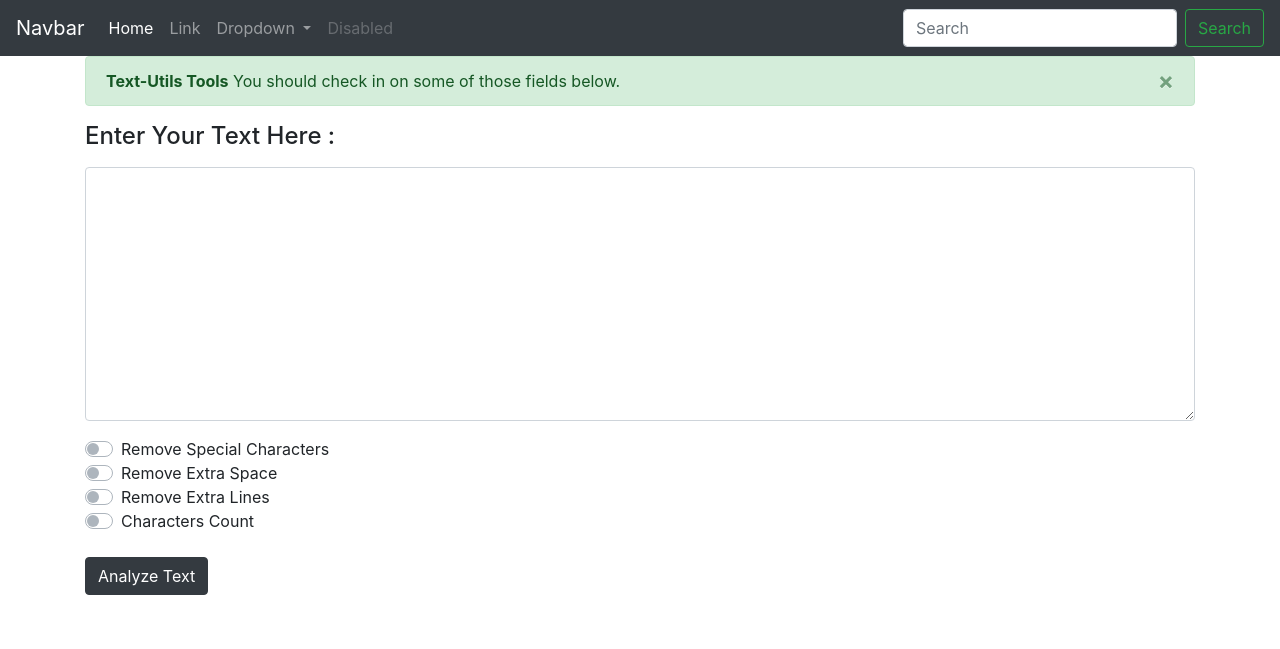
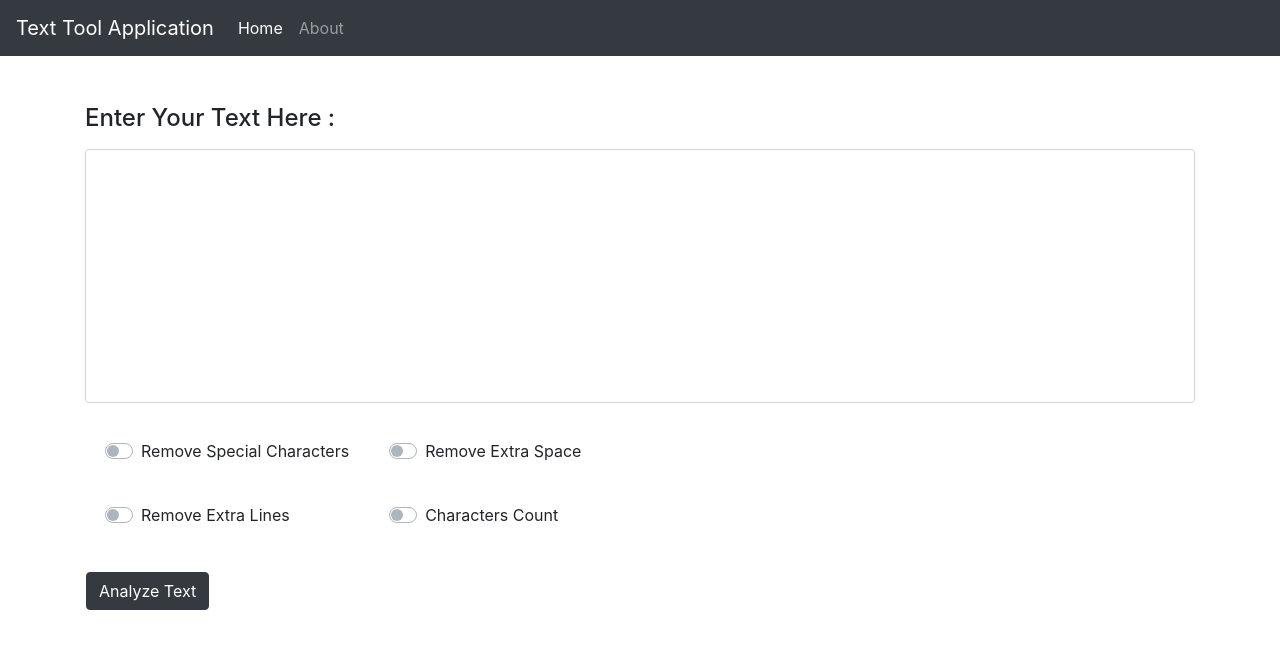
Before and after one commit to ra3411899/Text-Modifier, a Django app: page / in a window 1280 px wide. Shown: the top 649 px of the page. Run offline with Django 4.2, Linux system fonts and the light colour scheme; some libraries are stand-ins or nearby versions.

Commit message:
Initail Commit

```diff
--- /dev/null
+++ b/TextUtils/tests.py
@@ -0,0 +1,6 @@
+from django.test import SimpleTestCase
+
+class SimpleTests(SimpleTestCase):
+    def test_home_page(self):
+        response = self.client.get('/')
+        self.assertEqual(response.status_code, 200)
--- a/TextUtils/urls.py
+++ b/TextUtils/urls.py
@@ -7,5 +7,7 @@ from . import views
 urlpatterns = [
     path('admin/', admin.site.urls), # Admin Controls
     path('', views.index, name = 'index'), # Home Page
-    path('analyze/', views.analyze_text, name = "analyze_Text_Editor") # Button Action
+    # path('home/', views.index, name = 'index'), # Home Page
+    path('about/', views.about_us, name = 'about'), # About Page
+    path('analyze/', views.analyze_text, name = "analyze_Text_Editor"), # Button Action
 ]
--- a/TextUtils/views.py
+++ b/TextUtils/views.py
@@ -2,6 +2,10 @@
 from django.http import HttpResponse
 from django.shortcuts import render
 
+# ABout Page
+
+def about_us(request):
+    return render(request, 'about.html')
 
 # HomePage
 def index(request):
--- /dev/null
+++ b/templates/base.html
@@ -0,0 +1,68 @@
+<!DOCTYPE html>
+<html lang="en">
+  <head>
+    <!-- Required meta tags -->
+    <meta charset="utf-8" />
+    <meta
+      name="viewport"
+      content="width=device-width, initial-scale=1, shrink-to-fit=no"
+    />
+
+    <!-- Bootstrap CSS -->
+    <link
+      rel="stylesheet"
+      href="https://cdn.jsdelivr.net/npm/bootstrap@4.2.1/dist/css/bootstrap.min.css"
+      integrity="sha384-GJzZqFGwb1QTTN6wy59ffF1BuGJpLSa9DkKMp0DgiMDm4iYMj70gZWKYbI706tWS"
+      crossorigin="anonymous"
+    />
+
+    <title>{% block title %}{% endblock title %}</title>
+    <style>{% block style %}{% endblock style %}</style>
+
+
+  </head>
+  {% comment %} {% load static %} {% endcomment %}
+  {% comment %} <img src="{% static 'my_app/example.jpg' %}" alt="My image">{% endcomment %}
+  <body>
+    <nav class="navbar navbar-expand-lg navbar-dark bg-dark">
+      <a class="navbar-brand" href="#"> Text Tool Application </a>
+      <button
+        class="navbar-toggler"
+        type="button"
+        data-toggle="collapse"
+        data-target="#navbarSupportedContent"
+        aria-controls="navbarSupportedContent"
+        aria-expanded="false"
+        aria-label="Toggle navigation"
+      >
+        <span class="navbar-toggler-icon"></span>
+      </button>
+
+      <div class="collapse navbar-collapse" id="navbarSupportedContent">
+        <ul class="navbar-nav mr-auto">
+          <li class="nav-item active">
+            <a class="nav-link" href="/"
+              >Home<span class="sr-only">(current)</span></a
+            >
+          </li>
+          <li class="nav-item">
+            <a class="nav-link" href="/about">About</a>
+          </li>
+        </ul>
+
+      </div>
+    </nav>
+    <div class="container">
+        {% block body %}{% endblock body %}
+    </div>
+    <script src="https://code.jquery.com/jquery-3.3.1.slim.min.js"
+        integrity="sha384-q8i/X+965DzO0rT7abK41JStQIAqVgRVzpbzo5smXKp4YfRvH+8abtTE1Pi6jizo"
+        crossorigin="anonymous"></script>
+    <script src="https://cdn.jsdelivr.net/npm/popper.js@1.14.6/dist/umd/popper.min.js"
+        integrity="sha384-wHAiFfRlMFy6i5SRaxvfOCifBUQy1xHdJ/yoi7FRNXMRBu5WHdZYu1hA6ZOblgut"
+        crossorigin="anonymous"></script>
+    <script src="https://cdn.jsdelivr.net/npm/bootstrap@4.2.1/dist/js/bootstrap.min.js"
+        integrity="sha384-B0UglyR+jN6CkvvICOB2joaf5I4l3gm9GU6Hc1og6Ls7i6U/mkkaduKaBhlAXv9k"
+        crossorigin="anonymous"></script>
+  </body>
+</html>
--- a/templates/index.html
+++ b/templates/index.html
@@ -1,109 +1,62 @@
-<!doctype html>
-<html lang="en">
+{% extends 'base.html' %}
 
-<head>
-    <!-- Required meta tags -->
-    <meta charset="utf-8">
-    <meta name="viewport" content="width=device-width, initial-scale=1, shrink-to-fit=no">
+{% block title %}Home{% endblock title %}
+{% block style %}
+.td-item{
+    padding : 20px;
+}
+{% endblock style %}
 
-    <!-- Bootstrap CSS -->
-    <link rel="stylesheet" href="https://cdn.jsdelivr.net/npm/bootstrap@4.2.1/dist/css/bootstrap.min.css"
-        integrity="sha384-GJzZqFGwb1QTTN6wy59ffF1BuGJpLSa9DkKMp0DgiMDm4iYMj70gZWKYbI706tWS" crossorigin="anonymous">
 
-    <title>Home - TextUtils</title>
-</head>
-
-<body>
-    <nav class="navbar navbar-expand-lg navbar-dark bg-dark">
-        <a class="navbar-brand" href="#">Navbar</a>
-        <button class="navbar-toggler" type="button" data-toggle="collapse" data-target="#navbarSupportedContent"
-            aria-controls="navbarSupportedContent" aria-expanded="false" aria-label="Toggle navigation">
-            <span class="navbar-toggler-icon"></span>
-        </button>
-
-        <div class="collapse navbar-collapse" id="navbarSupportedContent">
-            <ul class="navbar-nav mr-auto">
-                <li class="nav-item active">
-                    <a class="nav-link" href="#">Home <span class="sr-only">(current)</span></a>
-                </li>
-                <li class="nav-item">
-                    <a class="nav-link" href="#">Link</a>
-                </li>
-                <li class="nav-item dropdown">
-                    <a class="nav-link dropdown-toggle" href="#" id="navbarDropdown" role="button"
-                        data-toggle="dropdown" aria-haspopup="true" aria-expanded="false">
-                        Dropdown
-                    </a>
-                    <div class="dropdown-menu" aria-labelledby="navbarDropdown">
-                        <a class="dropdown-item" href="#">Action</a>
-                        <a class="dropdown-item" href="#">Another action</a>
-                        <div class="dropdown-divider"></div>
-                        <a class="dropdown-item" href="#">Something else here</a>
-                    </div>
-                </li>
-                <li class="nav-item">
-                    <a class="nav-link disabled" href="#" tabindex="-1" aria-disabled="true">Disabled</a>
-                </li>
-            </ul>
-            <form class="form-inline my-2 my-lg-0">
-                <input class="form-control mr-sm-2" type="search" placeholder="Search" aria-label="Search">
-                <button class="btn btn-outline-success my-2 my-sm-0" type="submit">Search</button>
-            </form>
-        </div>
-    </nav>
-    <div class="container">
-        <div class="alert alert-success alert-dismissible fade show" role="alert">
-            <strong>Text-Utils Tools</strong> You should check in on some of those fields below.
-            <button type="button" class="close" data-dismiss="alert" aria-label="Close">
-                <span aria-hidden="true">&times;</span>
-            </button>
-        </div>
-        <form action="analyze/" method="post">
+{% block body %}
+        <br><br>
+        <form action="/analyze/" method="post">
             {% csrf_token %}
             <!--used to prevent malicious attacks-->
             <div class="form-group">
                 <label for="exampleFormControlTextarea1">
                     <h4>Enter Your Text Here : </h4>
                 </label>
-                <textarea class="form-control" name="_text-area" id="exampleFormControlTextarea1" rows="10"></textarea>
+                <textarea style = 'resize : none;' class="form-control" name="_text-area" id="exampleFormControlTextarea1" rows="10"></textarea>
             </div>
 
+            <table>
+                <tr>
+                    <td class = "td-item">
                         <div class="custom-control custom-switch">
                             <input type="checkbox" name="remove-special-characters" class="custom-control-input" id="customSwitch1">
                             <label class="custom-control-label" for="customSwitch1">Remove Special Characters</label>
                         </div>
-
+                    </td>
+                    <td class = "td-item">
                         <div class="custom-control custom-switch">
                             <input type="checkbox" name="remove-extra-space" class="custom-control-input" id="customSwitch2">
                             <label class="custom-control-label" for="customSwitch2">Remove Extra Space</label>
                         </div>
-
+                    </td>
+                </tr>
+                <tr>
+                    <td class = "td-item">
                         <div class="custom-control custom-switch">
                             <input type="checkbox" name="remove-extra-lines" class="custom-control-input" id="customSwitch3">
                             <label class="custom-control-label" for="customSwitch3">Remove Extra Lines</label>
                         </div>
-
+                    </td>
+                    <td class = "td-item">
                         <div class="custom-control custom-switch">
                             <input type="checkbox" name="character-count" class="custom-control-input" id="customSwitch4">
                             <label class="custom-control-label" for="customSwitch4">Characters Count</label>
-            </div><br>
-            <button type="submit" class="btn btn-dark">Analyze Text</button>
+                        </div>
+                    </td>
+                </tr>
+            </table>
 
-
+            <br>
+            <table>
+                <tr>
+                    <td><button type="submit" class="btn btn-dark">Analyze Text</button></td>
+                    {% comment %} <td></td> {% endcomment %}
+                </tr>
+            </table>
         </form>
-    </div>
-
-    <!-- Optional JavaScript -->
-    <!-- jQuery first, then Popper.js, then Bootstrap JS -->
-    <script src="https://code.jquery.com/jquery-3.3.1.slim.min.js"
-        integrity="sha384-q8i/X+965DzO0rT7abK41JStQIAqVgRVzpbzo5smXKp4YfRvH+8abtTE1Pi6jizo"
-        crossorigin="anonymous"></script>
-    <script src="https://cdn.jsdelivr.net/npm/popper.js@1.14.6/dist/umd/popper.min.js"
-        integrity="sha384-wHAiFfRlMFy6i5SRaxvfOCifBUQy1xHdJ/yoi7FRNXMRBu5WHdZYu1hA6ZOblgut"
-        crossorigin="anonymous"></script>
-    <script src="https://cdn.jsdelivr.net/npm/bootstrap@4.2.1/dist/js/bootstrap.min.js"
-        integrity="sha384-B0UglyR+jN6CkvvICOB2joaf5I4l3gm9GU6Hc1og6Ls7i6U/mkkaduKaBhlAXv9k"
-        crossorigin="anonymous"></script>
-</body>
-
-</html>
+        {% endblock body %}
```
Also changed, not shown: templates/about.html (added, +92 -0 lines), templates/analyzer_result.html (+15 -72 lines), db.sqlite3. Lines whose indentation alone changed are shown as unchanged.
